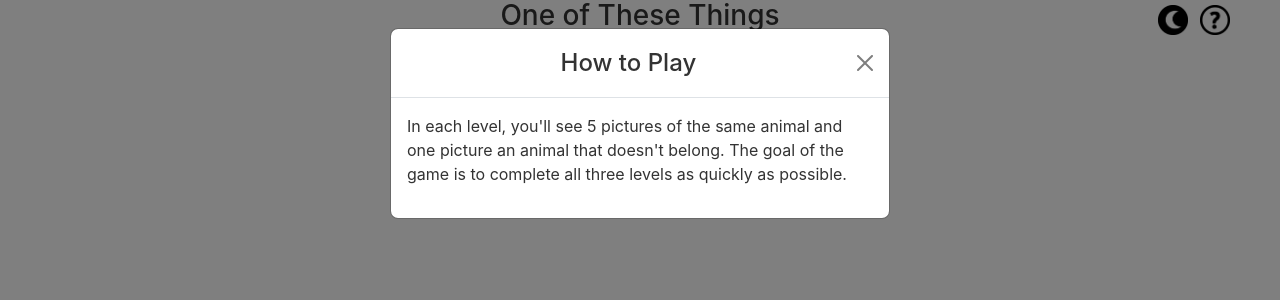
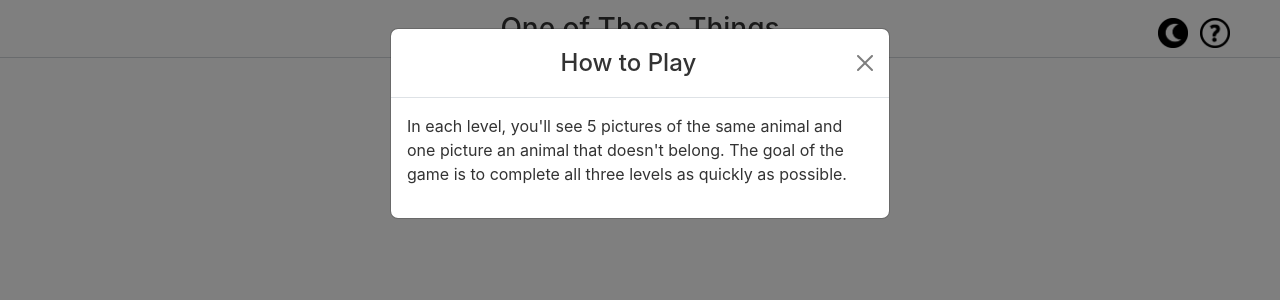
Before and after one commit to mattrossdev/one-of-these-things, a React (Create React App) app: page / in a window 1280 px wide. Shown: the top 300 px of the page. Built offline with nearby package versions, Linux system fonts and the light colour scheme; no server answers.

Commit message:
Add bottom border to top nav

```diff
--- a/src/App.css
+++ b/src/App.css
@@ -36,13 +36,16 @@ body {
 .topnav {
   margin-left: auto;
   margin-right: auto;
+  margin-top: 0.5rem;
   display: flex;
   flex-direction: row;
   align-items: center;
   flex-wrap: nowrap;
   padding: 0px;
-  height: 40px;
+  height: 50px;
   text-align: center;
+  border-bottom: 1px solid #d3d6da;
+  border-top: none;
 }
 
 .title {
```
